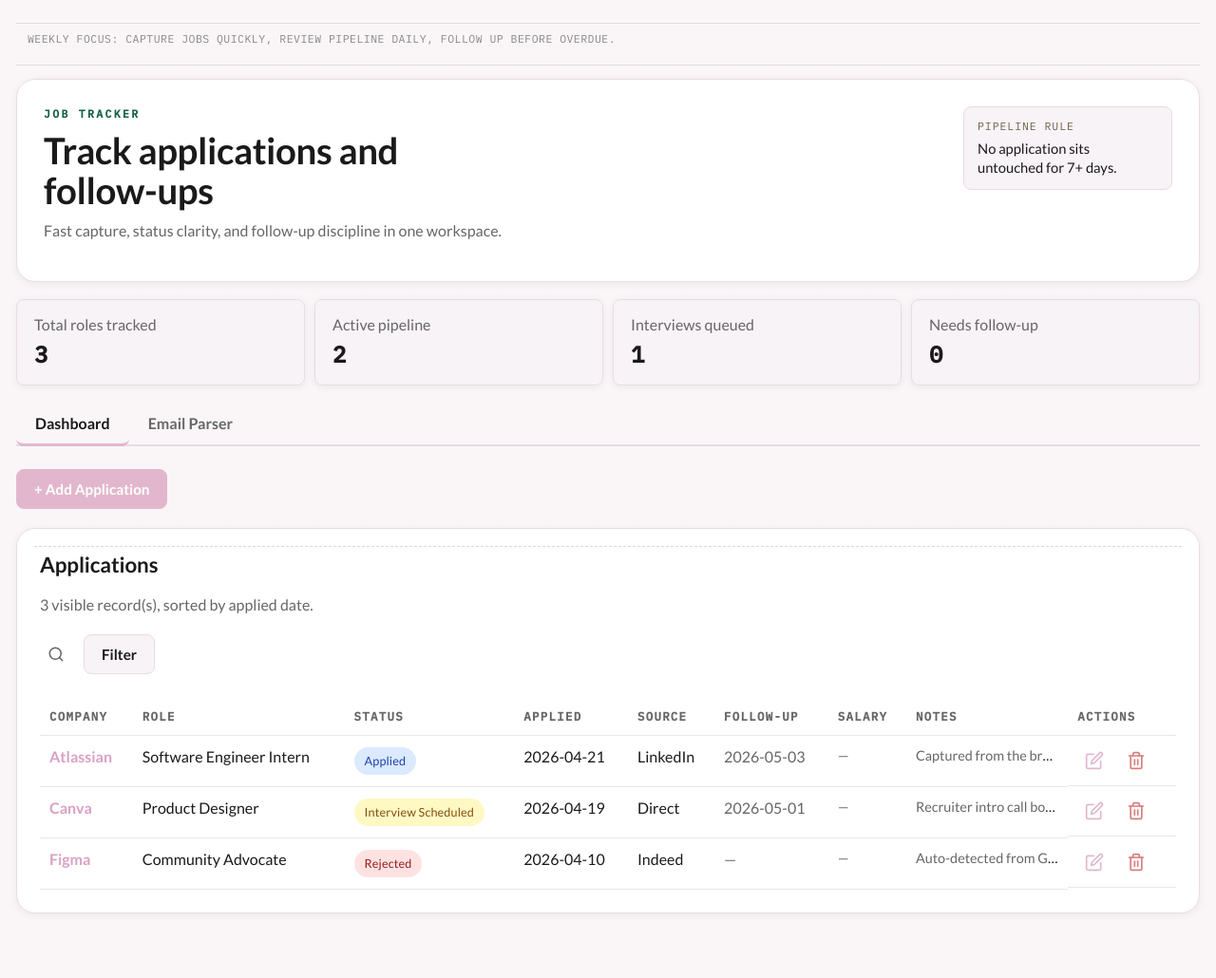
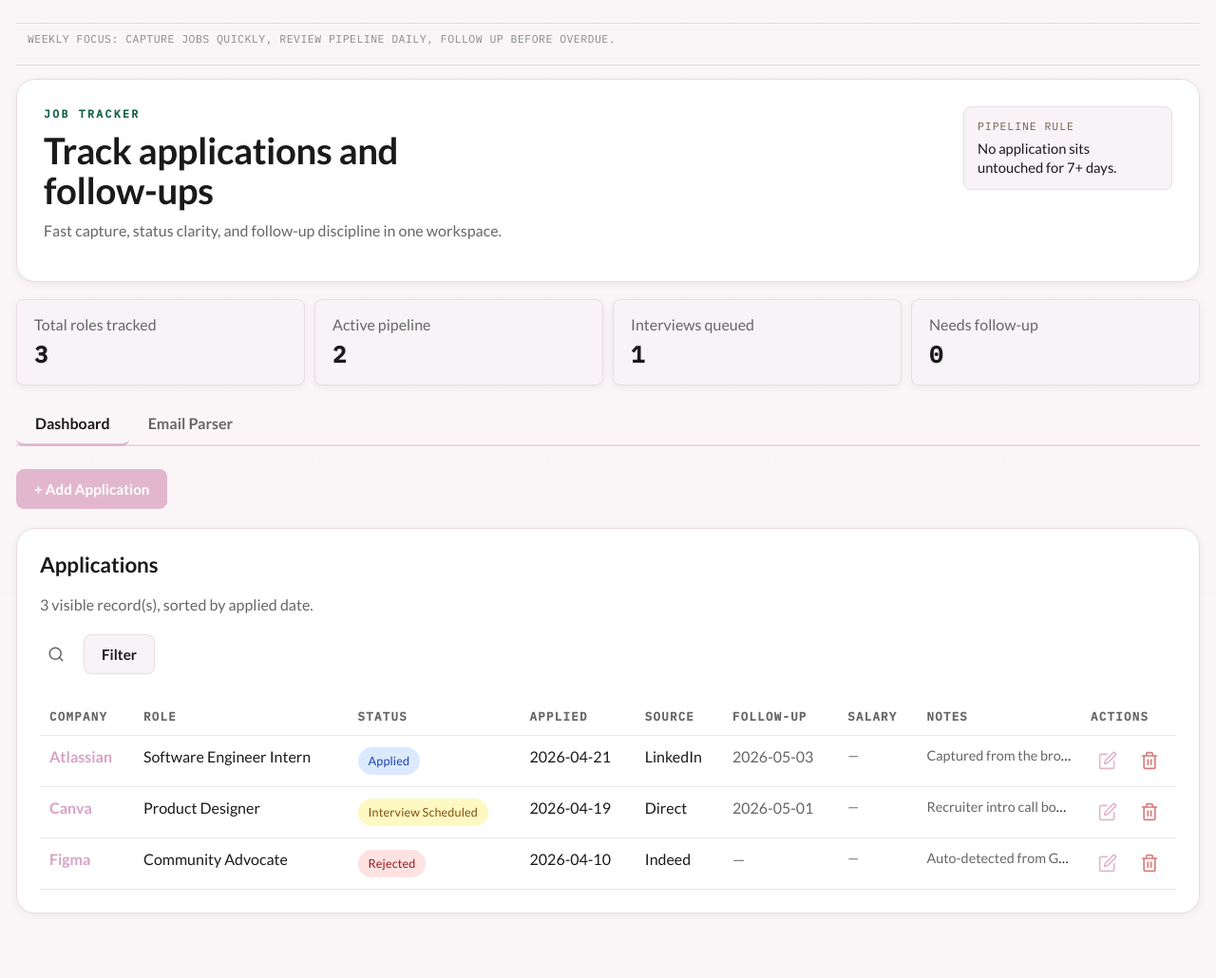
Before and after one commit to achibukz/AppToSync, a Flask app: page / in a window 1280 px wide. Shown: the whole page at 95% size. Run offline with Flask 3, Linux system fonts and the light colour scheme; data comes from the database, SQL or seed files in the repository.

Commit message:
bug fix: fix line alignment in tables

```diff
--- a/job-tracker/static/styles.css
+++ b/job-tracker/static/styles.css
@@ -147,7 +147,6 @@ h2 {
 
 .hero-actions,
 .actions,
-.row-actions,
 .flash-stack {
   display: flex;
   align-items: center;
@@ -272,19 +271,6 @@ button:hover {
 
 .table-card {
   position: relative;
-}
-
-.table-card::before {
-  content: "";
-  position: absolute;
-  top: 18px;
-  left: 18px;
-  right: 18px;
-  border-top: 1px dashed rgba(120, 103, 69, 0.25);
-  pointer-events: none;
-}
-
-.table-card {
   animation-delay: 0.08s;
 }
 
@@ -703,10 +689,16 @@ pre {
   color: #c85f5f;
 }
 
+.row-actions-cell {
+  vertical-align: top;
+  width: 100px;
+}
+
 .row-actions {
   display: flex;
   gap: 8px;
   align-items: center;
+  justify-content: flex-end;
 }
 
 /* Status dropdown */
--- a/job-tracker/templates/index.html
+++ b/job-tracker/templates/index.html
@@ -177,7 +177,8 @@
                         {% endif %}
                       </span>
                     </td>
-                    <td class="row-actions">
+                    <td class="row-actions-cell">
+                      <div class="row-actions">
                         <button class="icon-btn edit edit-btn" data-id="{{ application.id }}" title="Edit">
                           <svg class="icon" viewBox="0 0 24 24" fill="none" stroke="currentColor" stroke-width="2" stroke-linecap="round" stroke-linejoin="round">
                             <path d="M11 4H4a2 2 0 0 0-2 2v14a2 2 0 0 0 2 2h14a2 2 0 0 0 2-2v-7"></path>
@@ -192,6 +193,7 @@
                             <line x1="14" y1="11" x2="14" y2="17"></line>
                           </svg>
                         </button>
+                      </div>
                     </td>
                   </tr>
                   {% else %}
```
Lines whose indentation alone changed are shown as unchanged.
